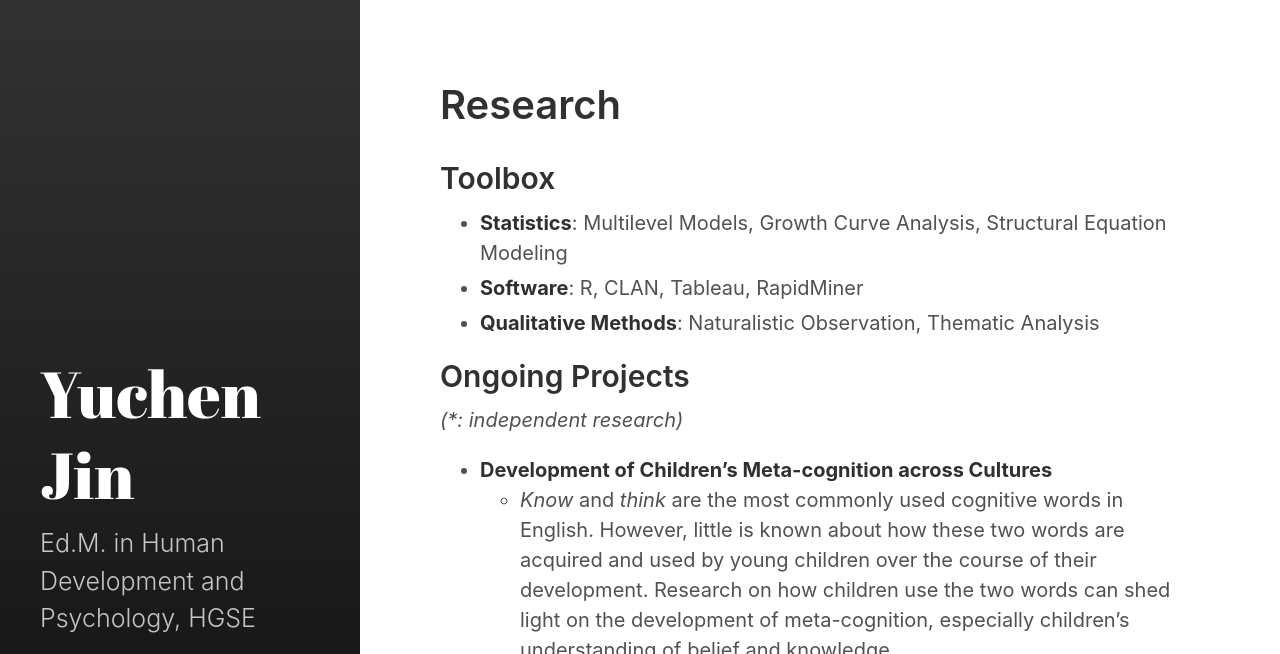
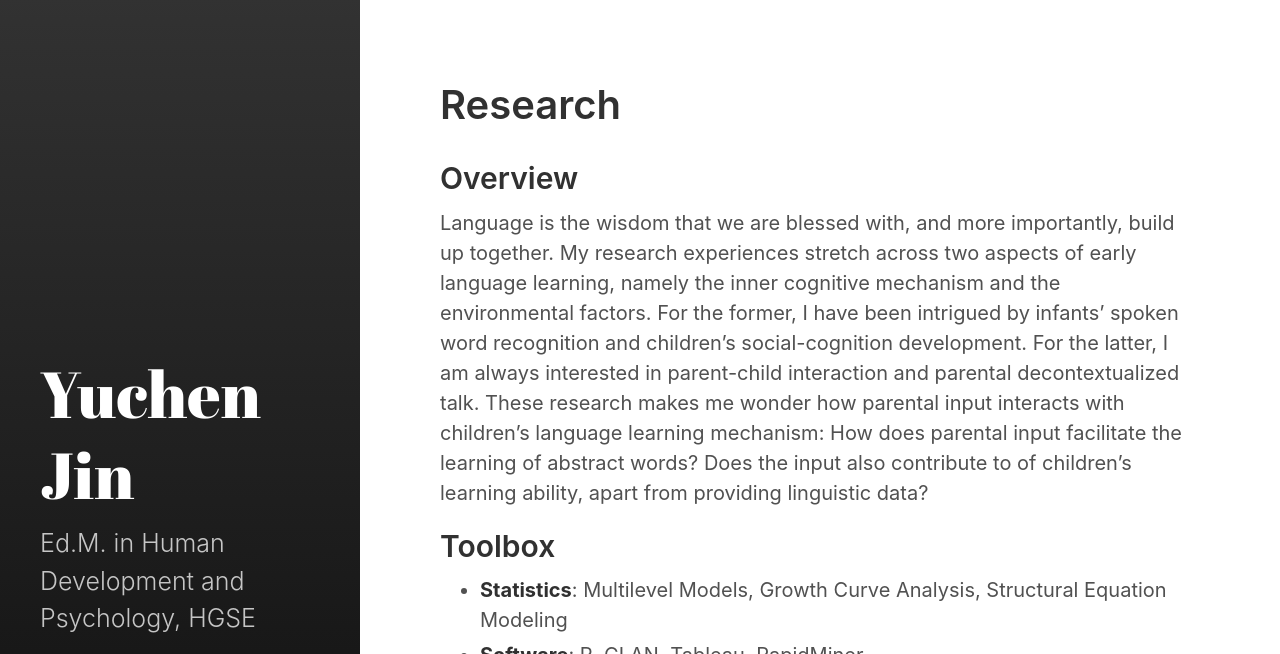
Before and after one commit to Regenchen/Regenchen.github.io, a Jekyll site: the page built from research.md, in a window 1280 px wide and 900 px high, cut to the strip 0-654 px from the top of the window. Built offline with Jekyll 4.4.1, drawn with Linux system fonts in a browser that asks for light colours.

Commit message:
Update research.md

```diff
--- a/research.md
+++ b/research.md
@@ -3,6 +3,10 @@ layout: page
 title: Research
 sidebar_link: true
 ---
+
+## Overview
+Language is the wisdom that we are blessed with, and more importantly, build up together. My research experiences stretch across two aspects of early language learning, namely the inner cognitive mechanism and the environmental factors. For the former, I have been intrigued by infants' spoken word recognition and children's social-cognition development. For the latter, I am always interested in parent-child interaction and parental decontextualized talk. These research makes me wonder how parental input interacts with children's language learning mechanism: How does parental input facilitate the learning of abstract words? Does the input also contribute to of children’s learning ability, apart from providing linguistic data?
+
 
 ## Toolbox
 
```
